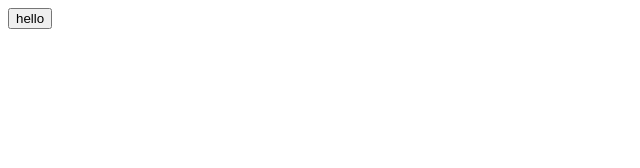
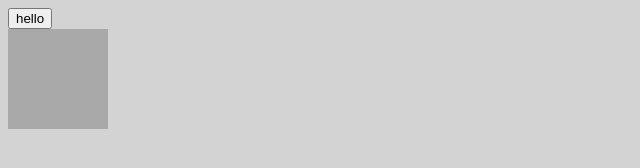
Before and after one commit to katielashlee/angular-fun, a website: page client/index.html in a window 1280 px wide. Shown: the whole page, without its empty margins (0-640 px from the left). Drawn offline with nearby package versions, Linux system fonts and the light colour scheme; some packages are replaced by stand-ins of ours.

Commit message:
beginning setup

```diff
--- a/client/app/hello/hello.html
+++ b/client/app/hello/hello.html
@@ -1 +1,5 @@
 <button say-hello type='button'>hello</button>
+
+<div class="squares">
+    <div class="square"></div>
+</div>
--- /dev/null
+++ b/client/app/hello/infinite-scroll.css
@@ -0,0 +1,14 @@
+body {
+    background-color: lightgray;
+}
+
+.squares {
+    display: flex;
+    align-items: center;
+}
+
+.square {
+    background-color: darkgray;
+    width: 100px;
+    height: 100px;
+}
--- a/client/index.html
+++ b/client/index.html
@@ -1,5 +1,6 @@
 <html>
 <head>
+  <link href="app/hello/infinite-scroll.css" rel="stylesheet" media="all" />
   <script type="text/javascript" src="../node_modules/angular/angular.js"></script>
   <script type="text/javascript" src="../node_modules/angular-route/angular-route.js"></script>
   <script type="text/javascript" src="app.js"></script>
```
Also changed, not shown: client/app/hello/infinite-scroll.directive.js (added, +17 -0 lines).
